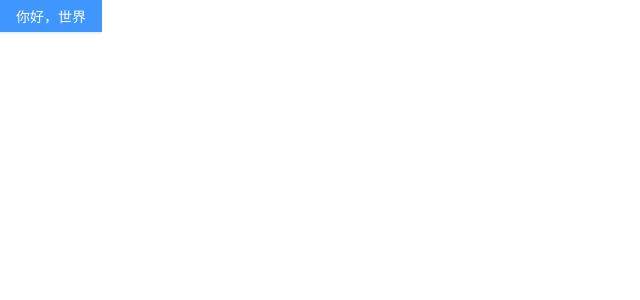
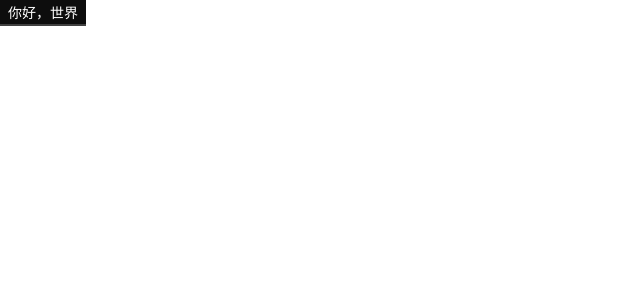
Before and after one commit to wrule/crapt, a React (Create React App) app: page / in a window 1280 px wide. Shown: the top 300 px of the page, without its empty margins (0-640 px from the left). Built offline with nearby package versions, Linux system fonts and the light colour scheme.

Commit message:
全局定制

```diff
--- a/src/App.tsx
+++ b/src/App.tsx
@@ -4,11 +4,14 @@ import { Home } from './views/home';
 
 function App() {
   return (
-    <ConfigProvider theme={{
-      token: {
-        borderRadius: 0,
-      },
-    }}>
+    <ConfigProvider
+      componentSize="small"
+      theme={{
+        token: {
+          borderRadius: 0,
+          colorPrimary: 'black',
+        },
+      }}>
       <div className="App">
         <Home />
       </div>
```
